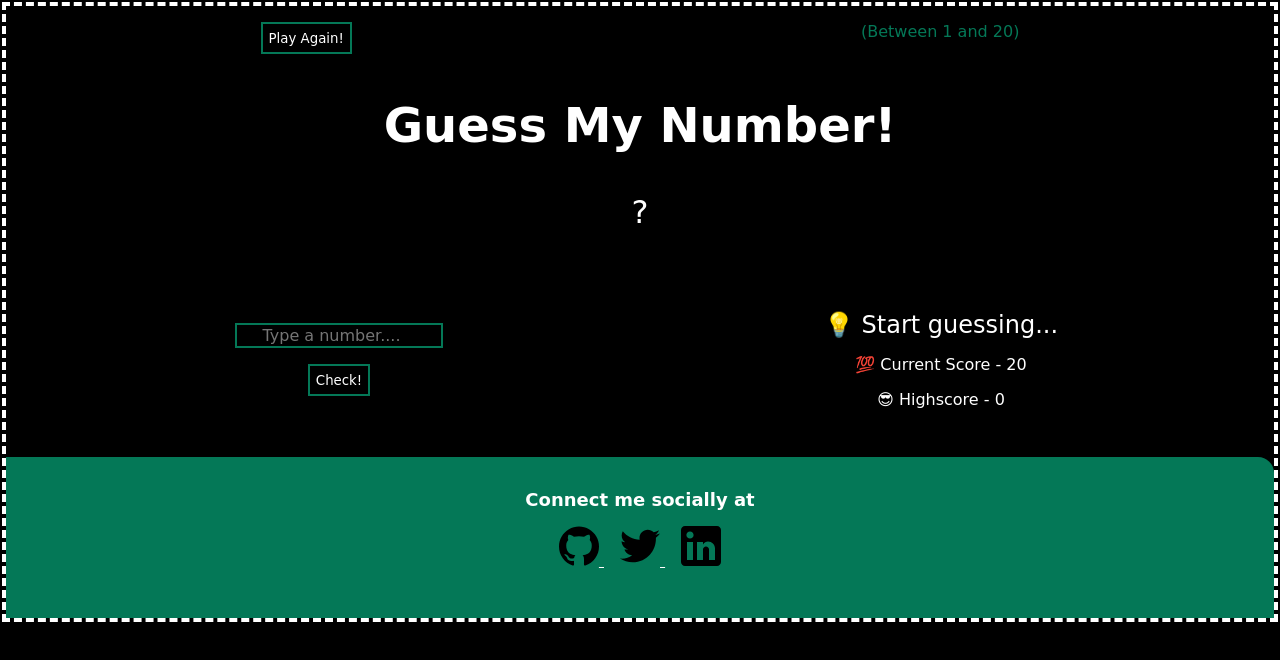
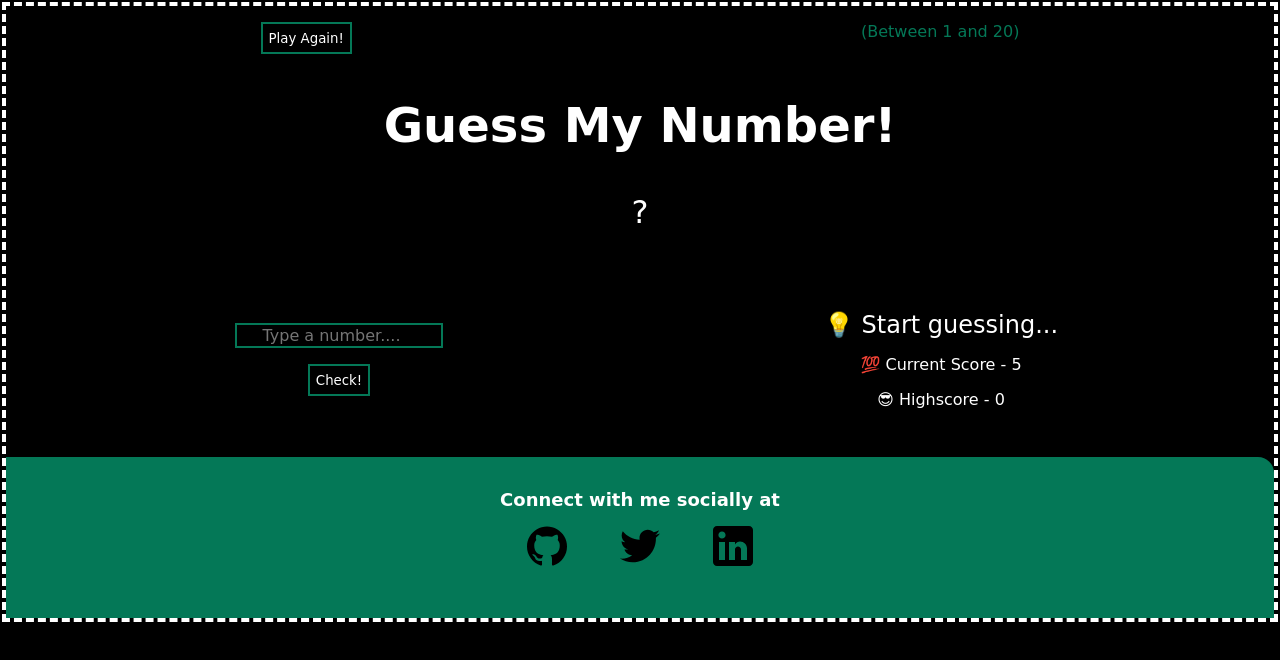
Before and after one commit to Urvashi4/GuessMyNumber, a plain HTML site: page index.html in a window 1280 px wide. Both pictures are taken after a click on the button "Play Again!". Drawn offline with Linux system fonts and the light colour scheme; a web font is replaced by a local one.

Commit message:
fixed the bugs

```diff
--- a/index.html
+++ b/index.html
@@ -28,14 +28,14 @@
         </section>
         <section class="right">
             <p class="message">💡 Start guessing...</p>
-            <p class="label-score">💯 Current Score - <span class="score">20</span></p>
+            <p class="label-score">💯 Current Score - <span class="score">5</span></p>
             <p class="label-highscore">
                 😎 Highscore - <span class="highscore">0</span>
             </p>
         </section>
     </main>
     <footer class="footer">
-        <div class="footer-heading">Connect me socially at</div>
+        <div class="footer-heading">Connect with me socially at</div>
         <ul class="list-non-bullet">
             <li class="list-item-inline">
                 <a class="link" href="https://github.com/Urvashi4">
--- a/script.js
+++ b/script.js
@@ -1,5 +1,5 @@
 let secretNum = Math.trunc(Math.random() * 20) + 1;
-let currentScore = 20;
+let currentScore = 5;
 let highScore = 0;
 
 document.querySelector('.check').addEventListener('click', () => {
@@ -7,7 +7,7 @@ document.querySelector('.check').addEventListener('click', () => {
 
     if (!guessNum) {//not entered a number
         document.querySelector('.message').textContent = "😕 Please guess a number!";
-    } else if (guessNum > 20) {
+    } else if (guessNum > 20 || guessNum < 0) {
         document.querySelector('.message').textContent = "🚫 Number Should be between 1 and 20";
     } else if (guessNum === secretNum) {//correct guess
         document.querySelector('.message').textContent = "✔️ Correct guess!";
@@ -27,6 +27,8 @@ document.querySelector('.check').addEventListener('click', () => {
         } else {
             document.querySelector('.score').textContent = 0;
             document.querySelector('.message').textContent = "😑 You lost the match!";
+            document.querySelector('.check').disabled = true;
+            document.querySelector('.check').style.backgroundColor = "grey";
         }
     } else if (guessNum > secretNum) {//more than a secret number
         if (currentScore > 1) {
@@ -36,6 +38,8 @@ document.querySelector('.check').addEventListener('click', () => {
         } else {
             document.querySelector('.score').textContent = 0;
             document.querySelector('.message').textContent = "😑 You lost the match!";
+            document.querySelector('.check').disabled = true;
+            document.querySelector('.check').style.backgroundColor = "grey";
         }
     }
 
@@ -43,10 +47,12 @@ document.querySelector('.check').addEventListener('click', () => {
 
 document.querySelector('.again').addEventListener('click', () => {
     document.querySelector('.guess').value = "";
-    document.querySelector('.score').textContent = 20;
+    document.querySelector('.score').textContent = 5;
     document.querySelector('.message').textContent = "💡 Start guessing...";
     document.querySelector('.number').textContent = '?';
     document.querySelector('body').style.backgroundColor = "black";
-    currentScore = 20;
+    currentScore = 5;
     secretNum = Math.trunc(Math.random() * 20) + 1;
+    document.querySelector('.check').disabled = false;
+    document.querySelector('.check').style.backgroundColor = "black";
 });
--- a/style.css
+++ b/style.css
@@ -129,3 +129,8 @@ h1 {
     display: inline;
     padding: 0rem 0.5rem;
 }
+
+.link {
+    text-decoration: none;
+    padding: 0.5rem 1rem;
+}
```
